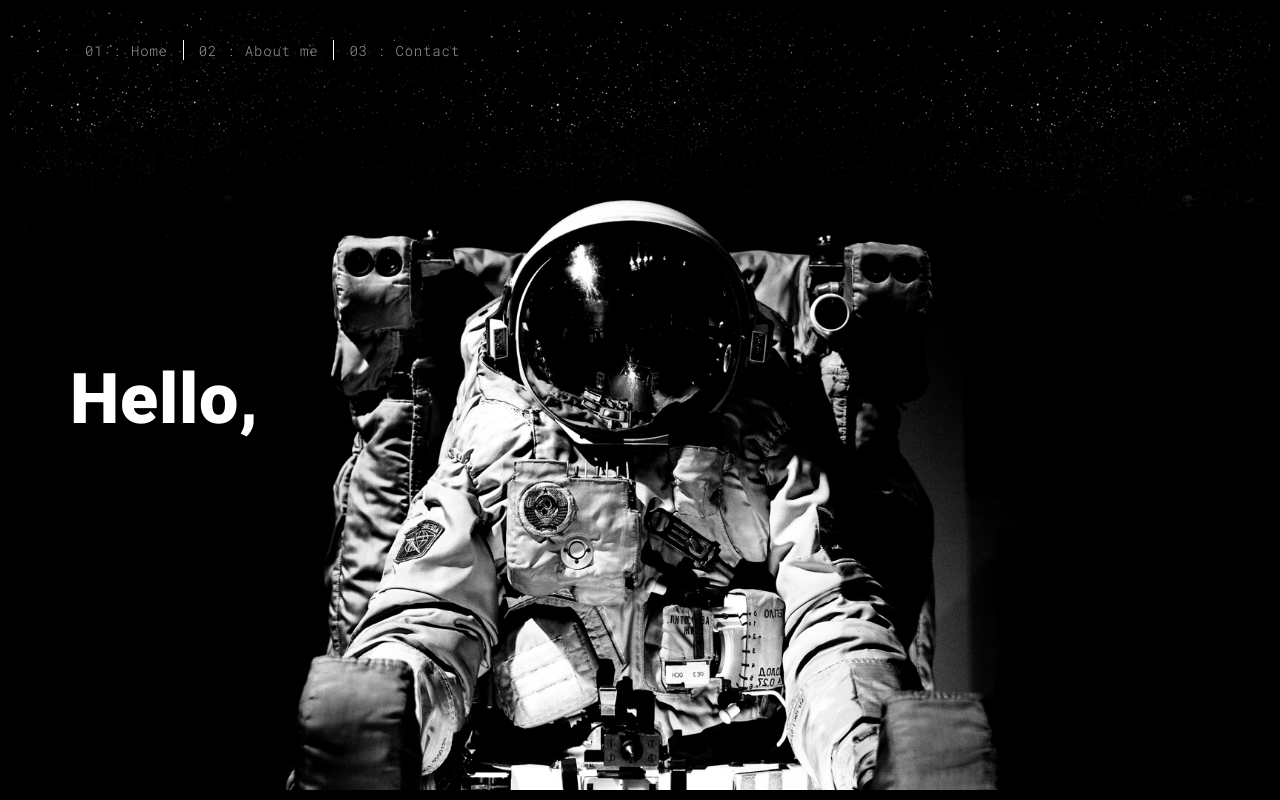
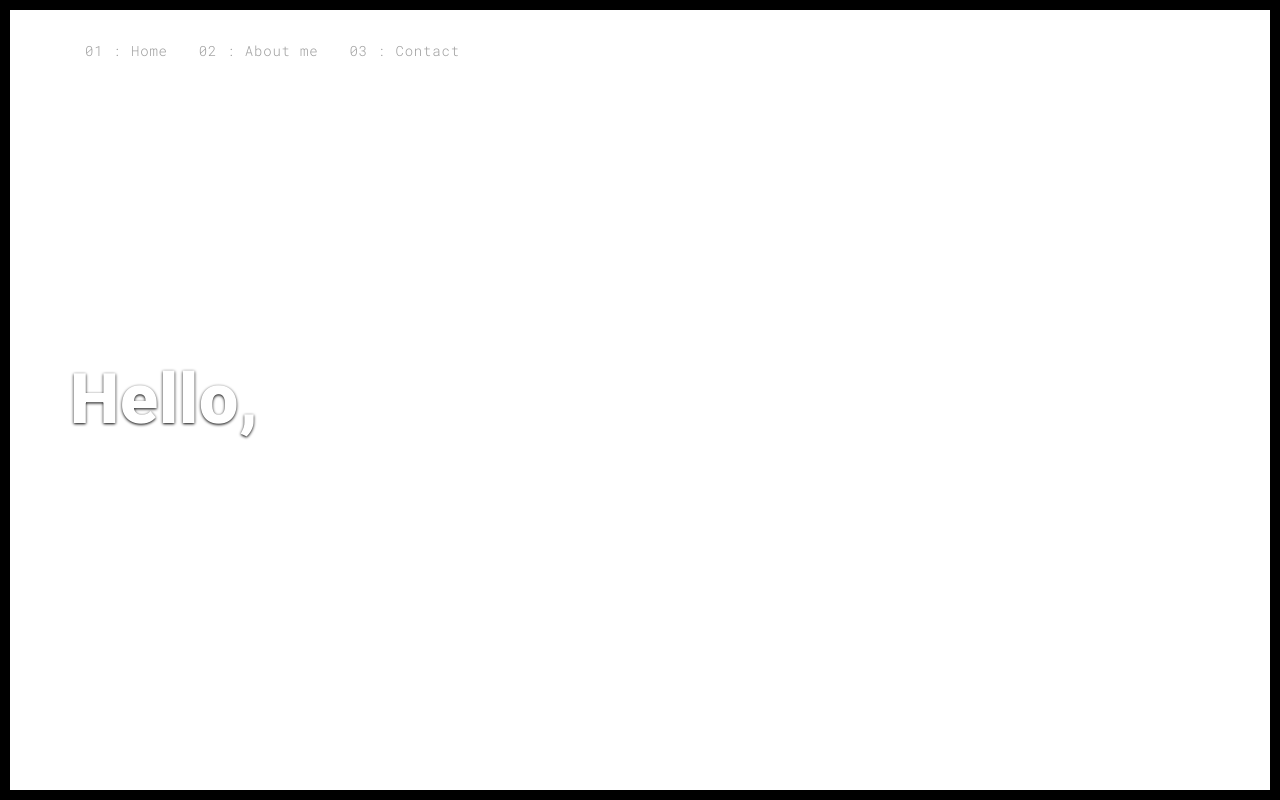
Before and after one commit to lucalin17081994/website, a Flask app: page / in a window 1280 px wide. Run offline with Flask 2, Linux system fonts and the light colour scheme; some libraries are stand-ins or nearby versions.

Commit message:
removed index background, added twitch link in contacts

```diff
--- a/templates/contact.html
+++ b/templates/contact.html
@@ -106,6 +106,9 @@
                       <a href="https://www.linkedin.com/in/luca-lin-589030152/" title="" class="fa-icon">
                         <i class="fa fa-linkedin"></i>
                       </a>
+                      <a href="https://www.twitch.tv/agaham94" title="" class="fa-icon">
+                        <i class="fa fa-twitch"></i>
+                      </a>
 
                     </div>
                   </div>
--- a/templates/index.html
+++ b/templates/index.html
@@ -49,7 +49,7 @@
   </nav>
 </header>
 <!-- Add your site or app content here -->
-  <div class="hero-full-container background-image-container white-text-container" style="background-image: url('./static/assets/images/space.jpg')">
+  <div class="hero-full-container background-image-container white-text-container" <!--style="background-image: url('./static/assets/images/space.jpg')-->">
     <div class="container">
       <div class="row">
         <div class="col-xs-12">
```
Also changed, not shown: static/assets/images/profil.jpg (deleted).
